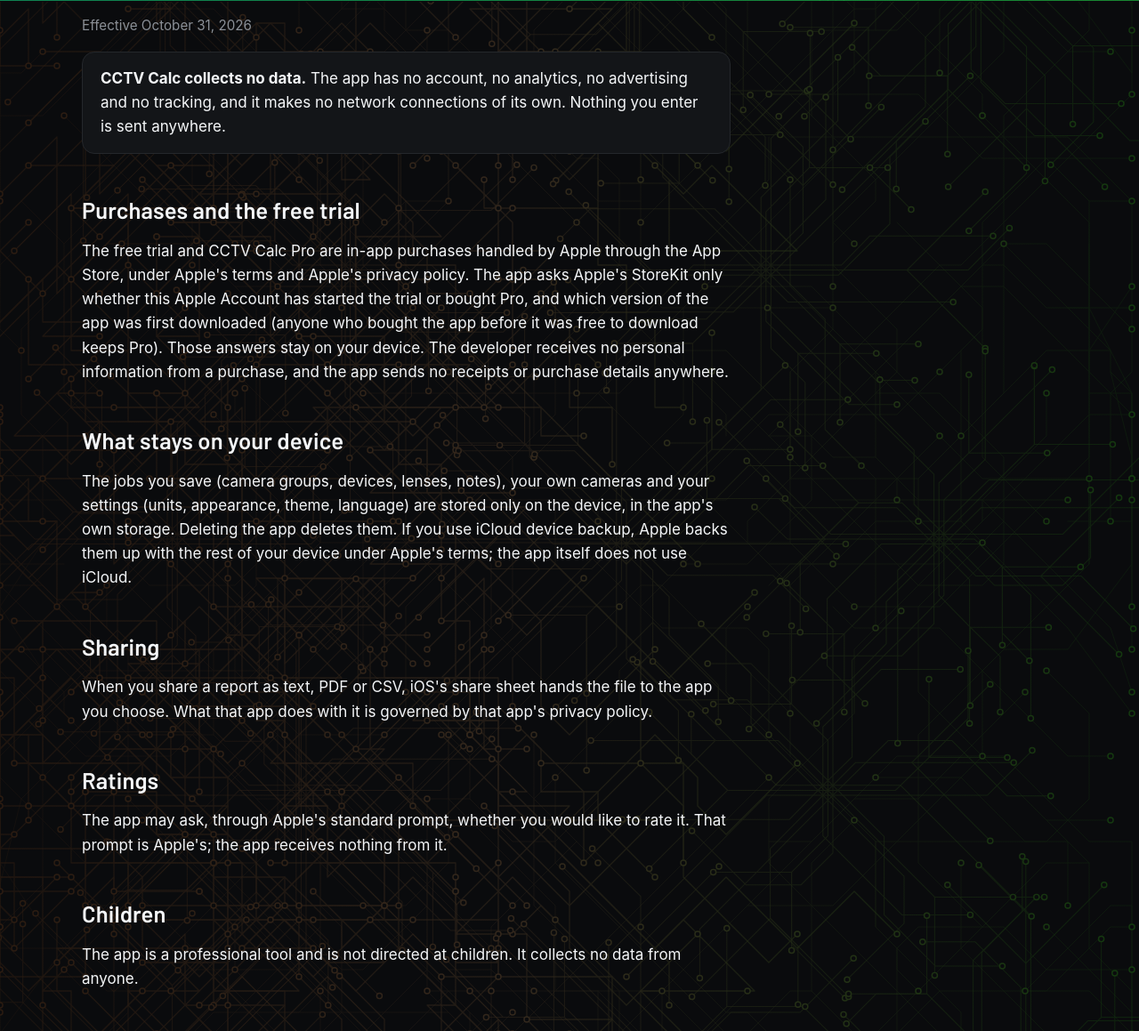
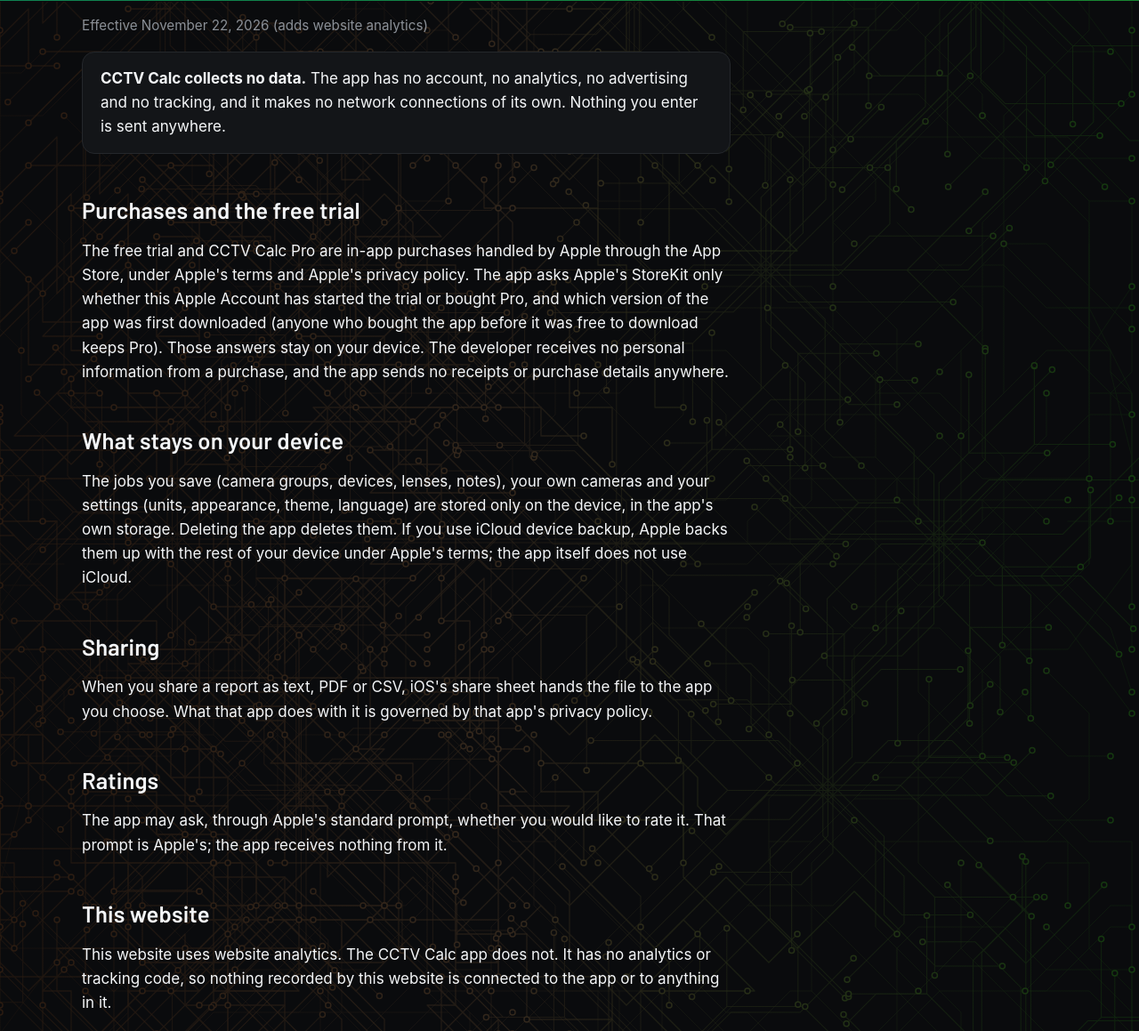
Before and after one commit to ryanhudgeons/ryanhudgeons.github.io, a plain HTML site: page ryanhudgeons/cctvcalc/privacy.html in a window 1280 px wide. Shown: the part 134-1293 px from the top of the page at 89% size. Drawn offline with Linux system fonts and the light colour scheme.

Commit message:
CCTV Calc privacy: adds website analytics; testers: longer preview description

```diff
--- a/ryanhudgeons/cctvcalc/privacy.html
+++ b/ryanhudgeons/cctvcalc/privacy.html
@@ -40,7 +40,7 @@
 </header>
 <nav class="chipnav" aria-label="This site"><a href="/"><span>Home</span><img class="navchip" src="/ryanhudgeons/img/nav-chip.svg" alt="" width="26" height="26"></a><a href="index.html"><span>Support</span><img class="navchip" src="/ryanhudgeons/img/nav-chip.svg" alt="" width="26" height="26"></a><a href="methods.html"><span>How the Math Works</span><img class="navchip" src="/ryanhudgeons/img/nav-chip.svg" alt="" width="26" height="26"></a><a href="../"><span>All Apps</span><img class="navchip" src="/ryanhudgeons/img/nav-chip.svg" alt="" width="26" height="26"></a></nav>
 </div>
-<p class="tagline">Effective October 31, 2026</p>
+<p class="tagline">Effective November 22, 2026 (adds website analytics)</p>
 <p class="panel"><strong>CCTV Calc collects no data.</strong> The app has no account, no analytics, no advertising and no tracking, and it makes no network connections of its own. Nothing you enter is sent anywhere.</p>
 
 <h2>Purchases and the free trial</h2>
@@ -55,6 +55,9 @@
 <h2>Ratings</h2>
 <p>The app may ask, through Apple's standard prompt, whether you would like to rate it. That prompt is Apple's; the app receives nothing from it.</p>
 
+<h2>This website</h2>
+<p>This website uses website analytics. The CCTV Calc app does not. It has no analytics or tracking code, so nothing recorded by this website is connected to the app or to anything in it.</p>
+
 <h2>Children</h2>
 <p>The app is a professional tool and is not directed at children. It collects no data from anyone.</p>
 
```
Also changed, not shown: testers/index.html (+3 -3 lines).
